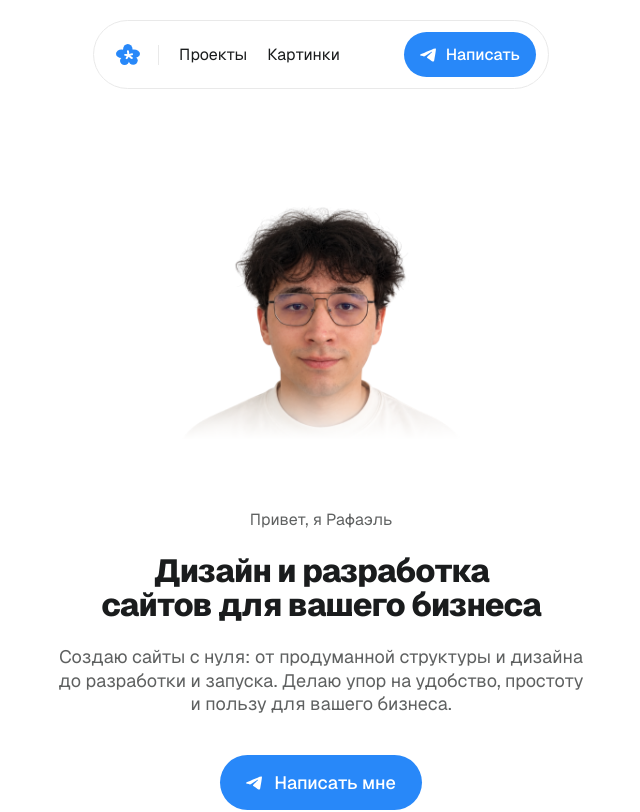
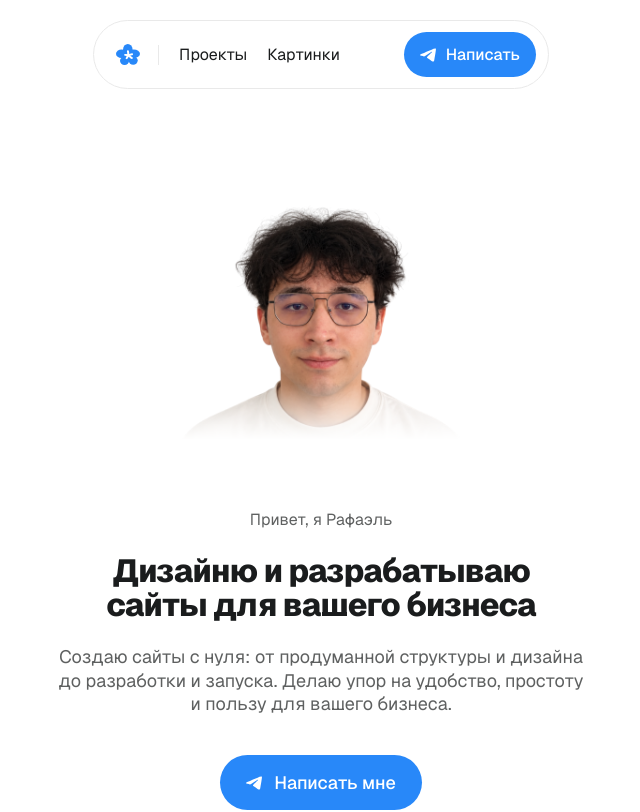
Before and after one commit to takesop/portfolio, a React (Vite) app: page / in a window 1280 px wide. Shown: the top 812 px of the page, without its empty margins (319-959 px from the left). Built offline with nearby package versions, Linux system fonts and the light colour scheme.

Commit message:
Change portfolio hero headline to active verbs

```diff
--- a/src/main.jsx
+++ b/src/main.jsx
@@ -272,7 +272,7 @@ function HomePage() {
             <img className="portrait" src={portrait} alt="Портрет Рафаэля" />
             <div className="hero-copy">
               <p className="eyebrow">Привет, я Рафаэль</p>
-              <h1 id="intro-title"><span>Дизайн и разработка</span><span>сайтов для вашего бизнеса</span></h1>
+              <h1 id="intro-title"><span>Дизайню и разрабатываю</span><span>сайты для вашего бизнеса</span></h1>
               <p className="lead">Создаю сайты с нуля: от продуманной структуры и дизайна<br className="lead-break" /> до разработки и запуска. Делаю упор на удобство, простоту<br className="lead-break" /> и пользу для вашего бизнеса.</p>
             </div>
             <ContactButton />
```
